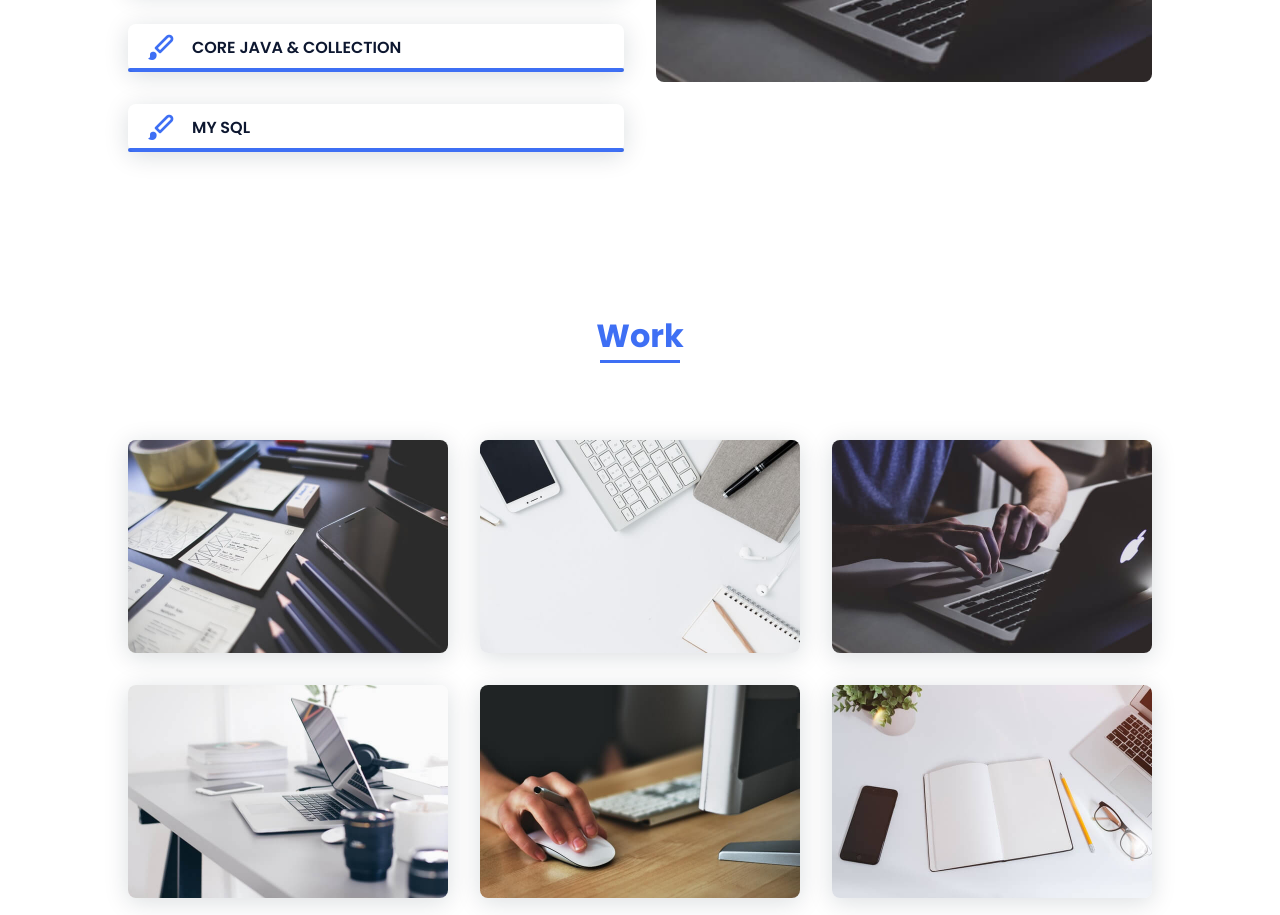
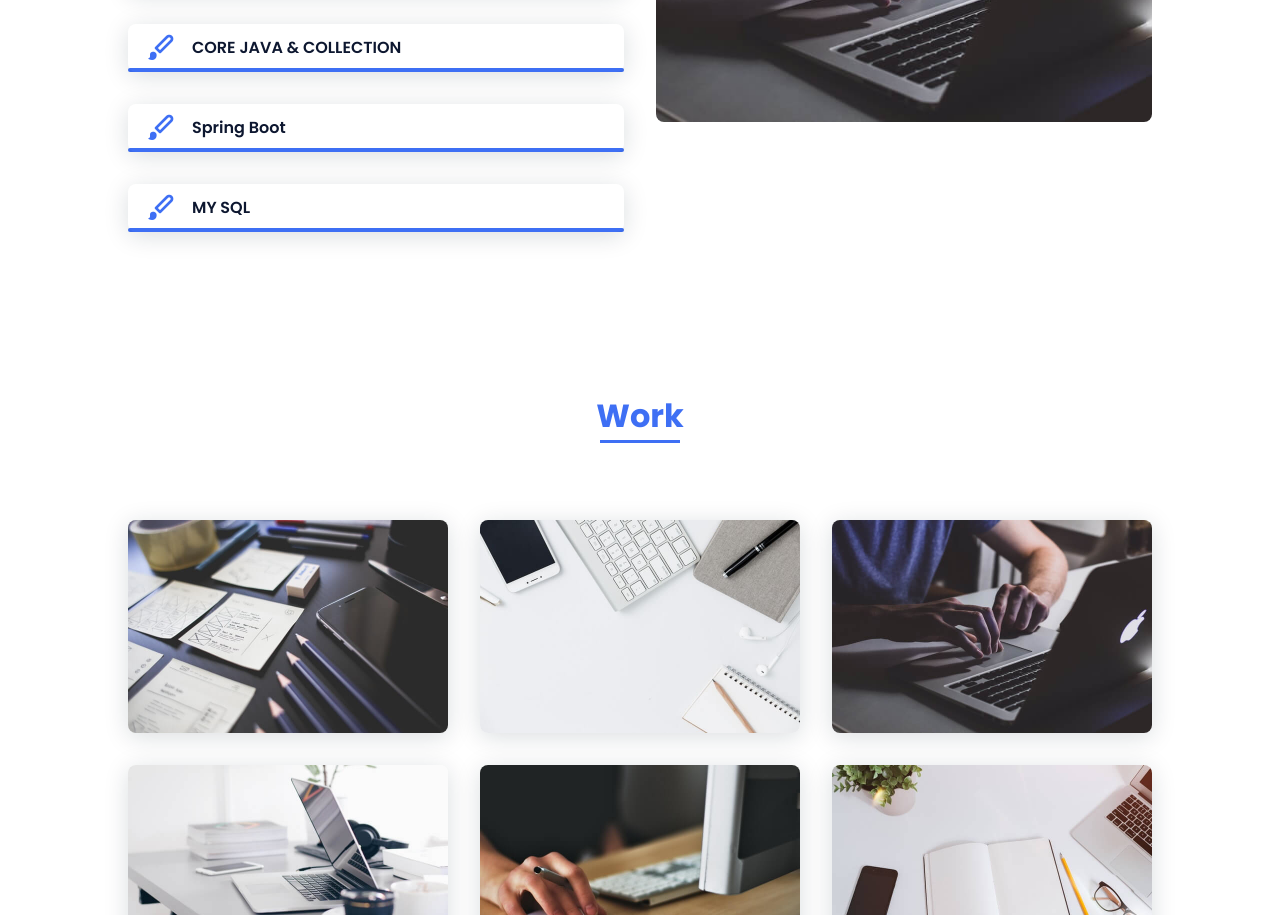
Before and after one commit to jebastin2003/JebastinPortfolio, a plain HTML site: page index.html in a window 1280 px wide. Shown: the part 1864-2779 px from the top of the page. Drawn offline with nearby package versions, Linux system fonts and the light colour scheme.

Commit message:
Update index.html

```diff
--- a/index.html
+++ b/index.html
@@ -130,6 +130,16 @@
                         <div class="skills__data">
                             <div class="skills__names">
                                 <i class='bx bxs-paint skills__icon'></i>
+                                <span class="skills__name">Spring Boot</span>
+                            </div>
+                            <div class="skills__bar skills__ux">
+
+                            </div>
+
+                        </div>
+                        <div class="skills__data">
+                            <div class="skills__names">
+                                <i class='bx bxs-paint skills__icon'></i>
                                 <span class="skills__name">MY SQL</span>
                             </div>
                             <div class="skills__bar skills__ux">
```
